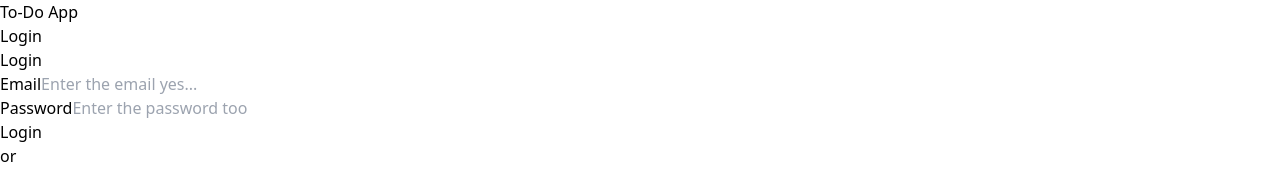
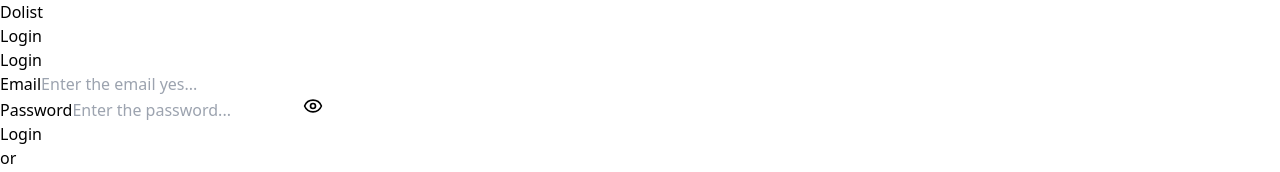
Before and after one commit to scientivan/to-do-list-webapps, a React (Vite) app: page /login in a window 1280 px wide. Shown: the top 172 px of the page. Built offline with nearby package versions, Linux system fonts and the light colour scheme; no server answers.

Commit message:
add visibility password

```diff
--- a/index.html
+++ b/index.html
@@ -4,7 +4,7 @@
     <meta charset="UTF-8" />
     <link rel="icon" type="image/svg+xml" href="/vite.svg" />
     <meta name="viewport" content="width=device-width, initial-scale=1.0" />
-    <title>To-do List App</title>
+    <title>Dolist App</title>
   </head>
   <body>
     <div id="root"></div>
--- a/package.json
+++ b/package.json
@@ -12,6 +12,7 @@
   "dependencies": {
     "@react-oauth/google": "^0.12.1",
     "axios": "^1.7.9",
+    "lucide-react": "^0.474.0",
     "react": "^18.3.1",
     "react-dom": "^18.3.1",
     "react-query": "^3.39.3",
--- a/src/App.jsx
+++ b/src/App.jsx
@@ -38,7 +38,7 @@
   };
 
   if (isCheckingAuth) {
-    return <div className="text-center p-8">Memeriksa autentikasi...</div>;
+    return <div className="text-center p-8">Checking authentication...</div>;
   }
 
   return (
--- a/src/components/Navbar.jsx
+++ b/src/components/Navbar.jsx
@@ -24,7 +24,7 @@
     <nav className="bg-blue-600 p-4">
       <div className="container mx-auto flex justify-between items-center">
         <Link to="/" className="text-white text-xl font-bold">
-          To-Do App
+          Dolist
         </Link>
 
         <button
--- a/src/pages/Login.jsx
+++ b/src/pages/Login.jsx
@@ -1,10 +1,12 @@
 import { useState } from 'react';
 import { Link, useNavigate } from 'react-router-dom';
 import { login } from '../api'; // Import fungsi login dari api.js
+import { EyeIcon, EyeOffIcon } from 'lucide-react';
 
 const Login = ({ onLogin }) => {
   const [email, setEmail] = useState('');
   const [password, setPassword] = useState('');
+  const [showPassword, setShowPassword] = useState(false);
   const [error, setError] = useState('');
   const navigate = useNavigate();
 
@@ -26,7 +28,7 @@
       } else if (err.message.includes('400')) {
         setError('Password salah');
       } else {
-        setError('Terjadi kesalahan saat login');
+        setError('Error on login');
       }
     }
   };
@@ -48,16 +50,23 @@
               required
             />
           </div>
-          <div className="mb-4">
+          <div className="mb-4 relative">
             <label className="block text-gray-700">Password</label>
             <input
-              type="password"
-              className="w-full p-2 border rounded mt-1"
-              placeholder="Enter the password too"
+              type={showPassword ? "text" : "password"}
+              className="w-full p-2 border rounded mt-1 pr-10"
+              placeholder="Enter the password..."
               value={password}
               onChange={(e) => setPassword(e.target.value)}
               required
             />
+            <button
+              type="button"
+              className="absolute right-3 top-10 transform -translate-y-0"
+              onClick={() => setShowPassword(!showPassword)}
+            >
+              {showPassword ? <EyeOffIcon size={20} /> : <EyeIcon size={20} />}
+            </button>
           </div>
           <button
             type="submit"
--- a/src/pages/Register.jsx
+++ b/src/pages/Register.jsx
@@ -1,9 +1,11 @@
 import { useState } from "react";
 import { Link, useNavigate } from "react-router-dom";
 import { register } from '../api'; // Import fungsi register dari api.js
+import { EyeIcon, EyeOffIcon } from 'lucide-react';
 
 const Register = () => {
   const [formData, setFormData] = useState({ nama: "", email: "", password: "" });
+  const [showPassword, setShowPassword] = useState(false);
   const [errors, setErrors] = useState({});
   const [apiError, setApiError] = useState('');
   const navigate = useNavigate();
@@ -73,15 +75,22 @@
             {errors.email && <p className="text-red-500 text-sm">{errors.email}</p>}
           </div>
 
-          <div>
+          <div className="relative">
             <label className="block text-gray-700">Password</label>
             <input
-              type="password"
+              type={showPassword ? "text" : "password"}
               placeholder="Input Password"
-              className="w-full p-2 border rounded-lg mt-1"
+              className="w-full p-2 border rounded-lg mt-1 pr-10"
               value={formData.password}
               onChange={(e) => setFormData({ ...formData, password: e.target.value })}
             />
+            <button
+              type="button"
+              className="absolute right-3 top-10 transform -translate-y-0"
+              onClick={() => setShowPassword(!showPassword)}
+            >
+              {showPassword ? <EyeOffIcon size={20} /> : <EyeIcon size={20} />}
+            </button>
             {errors.password && <p className="text-red-500 text-sm">{errors.password}</p>}
           </div>
 
```
Also changed, not shown: 2 other files (tests, documents, lock files or other folders).
